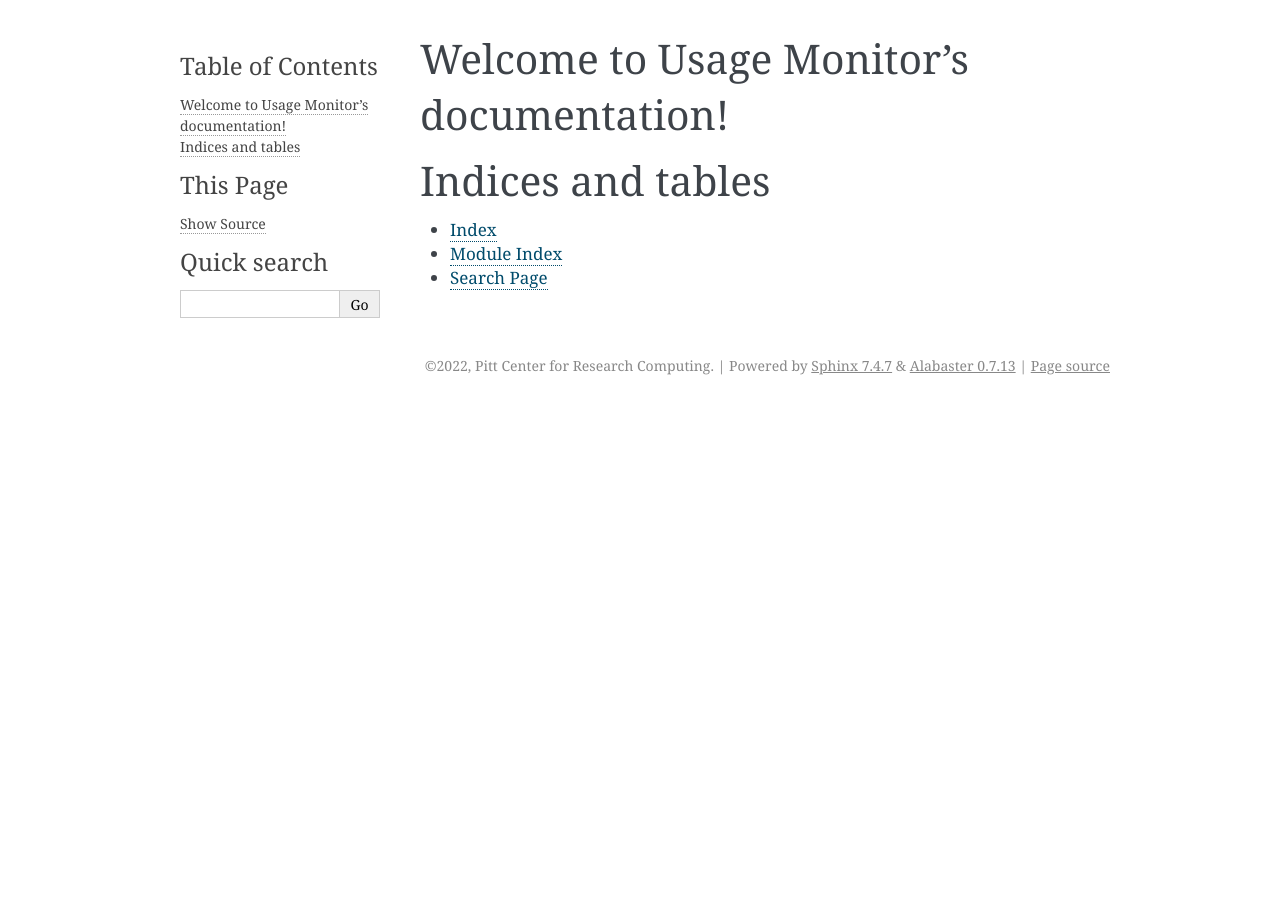
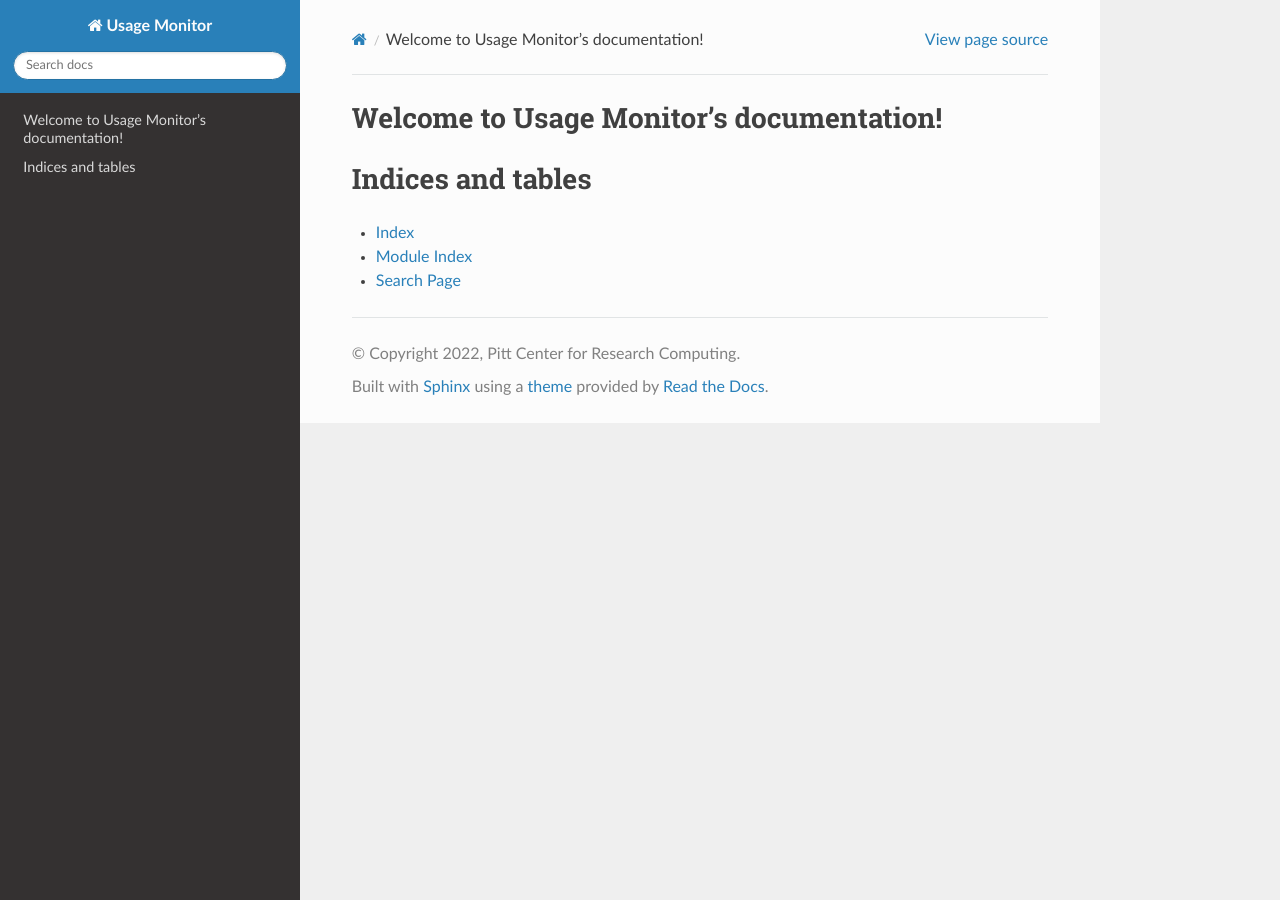
Before and after one commit to pitt-crc/Node-Nanny, a Sphinx documentation site: the page built from docs/source/index.rst, in a window 1280 px wide. Built offline with Sphinx 7.4.7 and the Read the Docs theme 2.0.0, drawn with Linux system fonts in a browser that asks for light colours; some of the changed lines change nothing that is shown.

Commit message:
Adds sphinx plugins

```diff
--- /dev/null
+++ b/docs/requirements.txt
@@ -0,0 +1,5 @@
+sphinx
+sphinx_autodoc_typehints
+sphinx-copybutton
+sphinx-rtd-theme
+sphinx-argparse
--- a/docs/source/conf.py
+++ b/docs/source/conf.py
@@ -1,19 +1,13 @@
 # Configuration file for the Sphinx documentation builder.
-#
-# This file only contains a selection of the most common options. For a full
-# list see the documentation:
-# https://www.sphinx-doc.org/en/master/usage/configuration.html
+# See the documentation: https://www.sphinx-doc.org/en/master/usage/configuration.html
 
 # -- Path setup --------------------------------------------------------------
 
-# If extensions (or modules to document with autodoc) are in another directory,
-# add these directories to sys.path here. If the directory is relative to the
-# documentation root, use os.path.abspath to make it absolute, like shown here.
-#
-# import os
-# import sys
-# sys.path.insert(0, os.path.abspath('.'))
+import sys
+from pathlib import Path
 
+package_source_path = Path(__file__).resolve().parent.parent.parent
+sys.path.insert(0, str(package_source_path))
 
 # -- Project information -----------------------------------------------------
 
@@ -24,29 +18,23 @@ author = 'Pitt Center for Research Computing'
 
 # -- General configuration ---------------------------------------------------
 
-# Add any Sphinx extension module names here, as strings. They can be
-# extensions coming with Sphinx (named 'sphinx.ext.*') or your custom
-# ones.
+# Add any Sphinx extension module names here, as strings.
+# Note: ``sphinx.ext.napoleon`` need to be loaded BEFORE ``sphinx_autodoc_typehints``
 extensions = [
+    'sphinx.ext.autodoc',
+    'sphinx.ext.viewcode',
+    'sphinx.ext.autosummary',
+    'sphinx.ext.doctest',
+    'sphinx.ext.napoleon',
+    'sphinx_copybutton',
+    'sphinx_autodoc_typehints',
+    'sphinx_rtd_theme',
+    'sphinxarg.ext',
+    'sphinx.ext.githubpages'
 ]
-
-# Add any paths that contain templates here, relative to this directory.
-templates_path = ['_templates']
-
-# List of patterns, relative to source directory, that match files and
-# directories to ignore when looking for source files.
-# This pattern also affects html_static_path and html_extra_path.
-exclude_patterns = []
-
 
 # -- Options for HTML output -------------------------------------------------
 
-# The theme to use for HTML and HTML Help pages.  See the documentation for
-# a list of builtin themes.
-#
-html_theme = 'alabaster'
-
-# Add any paths that contain custom static files (such as style sheets) here,
-# relative to this directory. They are copied after the builtin static files,
-# so a file named "default.css" will overwrite the builtin "default.css".
+html_theme = 'sphinx_rtd_theme'
 html_static_path = ['_static']
+html_css_files = ['css/custom.css']
```
